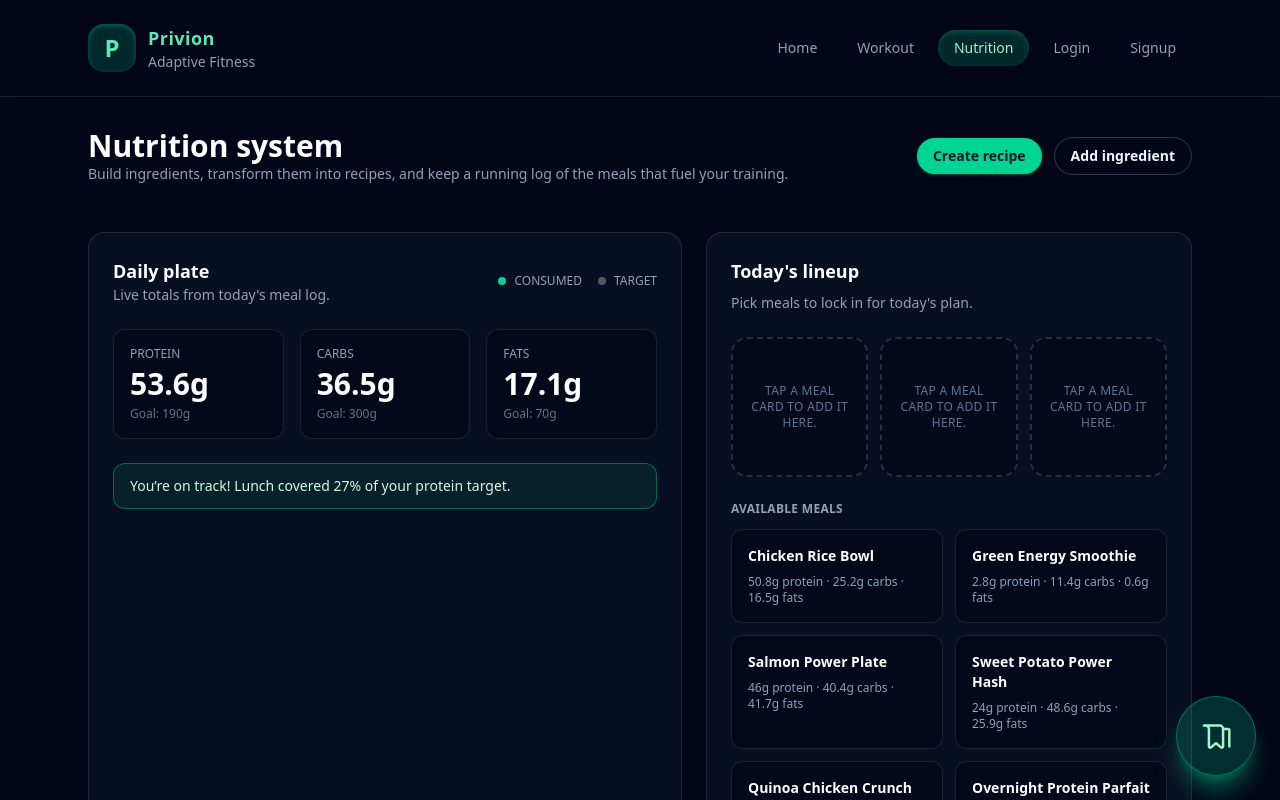
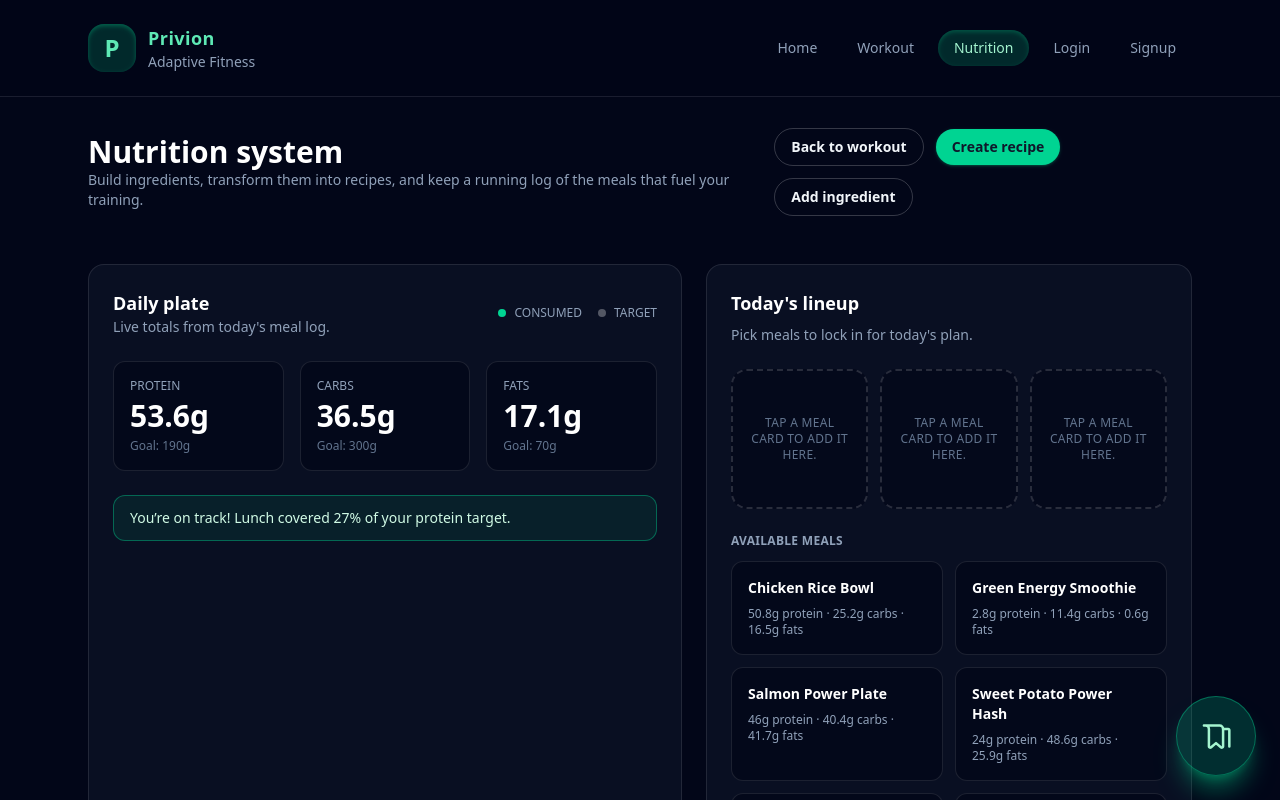
Before and after one commit to triek/privion, a Vue app: page /nutrition in a window 1280 px wide. Shown: the top 800 px of the page. Built offline with nearby package versions, Linux system fonts and the light colour scheme.

Commit message:
added back button

```diff
--- a/src/App.vue
+++ b/src/App.vue
@@ -163,6 +163,7 @@ const navItems: NavItem[] = [
 const bookMenuItems = computed<CollectionMenuItem[]>(() => {
   if (route.path.startsWith('/workout')) {
     return [
+      { label: 'Workout routine', to: '/workout-routine', icon: 'workout' },
       { label: 'Workout exercises book', to: '/workout-exercises', icon: 'workout' },
     ]
   }
--- a/src/router/index.ts
+++ b/src/router/index.ts
@@ -6,6 +6,7 @@ import NutritionView from '../views/NutritionView.vue'
 import RecipeBookView from '../views/RecipeBookView.vue'
 import SignupView from '../views/SignupView.vue'
 import WorkoutExercisesBookView from '../views/WorkoutExercisesBookView.vue'
+import WorkoutRoutineView from '../views/WorkoutRoutineView.vue'
 import WorkoutView from '../views/WorkoutView.vue'
 
 const base = import.meta.env.PROD ? '/privion/' : '/'
@@ -20,6 +21,11 @@ const routes: RouteRecordRaw[] = [
     path: '/workout',
     name: 'workout',
     component: WorkoutView,
+  },
+  {
+    path: '/workout-routine',
+    name: 'workout-routine',
+    component: WorkoutRoutineView,
   },
   {
     path: '/nutrition',
--- a/src/views/NutritionView.vue
+++ b/src/views/NutritionView.vue
@@ -1,6 +1,6 @@
 <template>
   <div class="space-y-12">
-    <header class="flex flex-col gap-3 sm:flex-row sm:items-center sm:justify-between">
+    <header class="flex flex-col gap-4 sm:flex-row sm:items-center sm:justify-between">
       <div>
         <h1 class="text-3xl font-bold text-white">Nutrition system</h1>
         <p class="text-sm text-slate-400">
@@ -8,6 +8,12 @@
         </p>
       </div>
       <div class="flex flex-wrap items-center gap-3">
+        <RouterLink
+          to="/workout"
+          class="inline-flex items-center gap-2 rounded-full border border-white/20 px-4 py-2 text-sm font-semibold text-slate-100 transition hover:-translate-y-0.5 hover:border-white/40"
+        >
+          Back to workout
+        </RouterLink>
         <button
           class="inline-flex items-center gap-2 rounded-full bg-emerald-400 px-4 py-2 text-sm font-semibold text-slate-900 shadow shadow-emerald-500/30 transition hover:-translate-y-0.5 hover:bg-emerald-300"
           @click="isRecipeBuilderOpen = true"
@@ -446,6 +452,7 @@
 
 <script setup lang="ts">
 import { computed, reactive, ref } from 'vue'
+import { RouterLink } from 'vue-router'
 import { storeToRefs } from 'pinia'
 import type { MealLogEntry, MicronutrientProfile, RecipeIngredient, UnitType } from '@/types/nutrition'
 import { useNutritionStore } from '@/stores/nutrition'
--- a/src/views/WorkoutExercisesBookView.vue
+++ b/src/views/WorkoutExercisesBookView.vue
@@ -1,12 +1,20 @@
 <template>
   <div class="space-y-12">
-    <header class="space-y-3">
+    <header class="flex flex-col gap-4 md:flex-row md:items-center md:justify-between">
+      <div class="space-y-3">
         <p class="text-xs font-semibold uppercase tracking-[0.3em] text-emerald-300">Movement library</p>
         <h1 class="text-3xl font-bold text-white">Workout exercises book</h1>
         <p class="max-w-2xl text-sm text-slate-400">
           Browse the current push / pull / legs rotation, preview accessory priorities, and grab quick primers or finishers that
           match the day&apos;s focus.
         </p>
+      </div>
+      <RouterLink
+        to="/workout"
+        class="inline-flex items-center gap-2 self-start rounded-full border border-white/20 px-4 py-2 text-sm font-semibold text-slate-100 transition hover:-translate-y-0.5 hover:border-white/40"
+      >
+        Back to workout
+      </RouterLink>
     </header>
 
     <section class="space-y-6 rounded-3xl border border-white/10 bg-slate-900/60 p-6 shadow-lg shadow-slate-950/30">
@@ -142,6 +150,7 @@
 <script setup lang="ts">
 import type { Plan } from '@/data/workoutPlans'
 import { workoutPlans } from '@/data/workoutPlans'
+import { RouterLink } from 'vue-router'
 
 type Primer = {
   name: string
```
Lines whose indentation alone changed are shown as unchanged.
